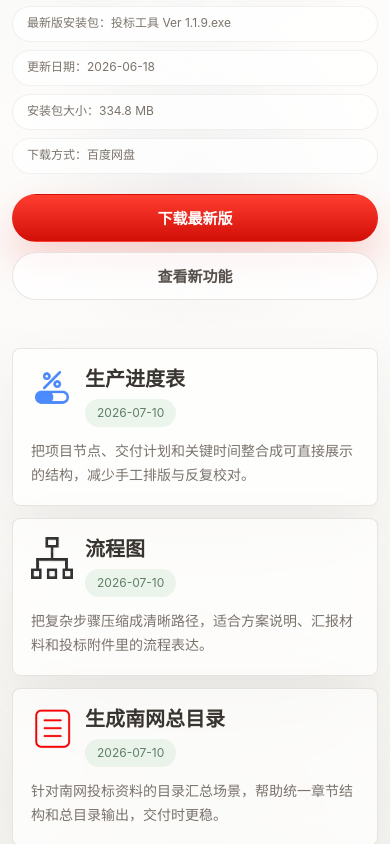
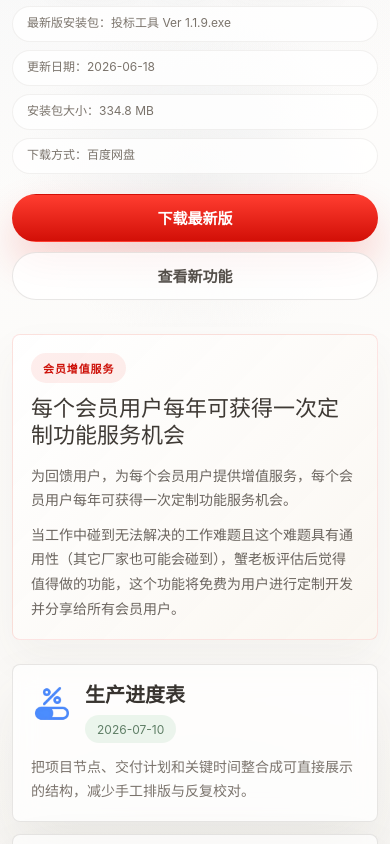
Before and after one commit to wyf-cloud/release-site, a plain HTML site: page index.html in a window 390 px wide. Shown: the part 517-1361 px from the top of the page. Drawn offline with Linux system fonts and the light colour scheme.

Commit message:
Add member value-added service section

```diff
--- a/index.html
+++ b/index.html
@@ -81,6 +81,7 @@
 
       .site-header,
       .hero,
+      .member-band,
       .feature-strip,
       .update-band,
       .site-footer {
@@ -271,6 +272,60 @@
         margin-top: 28px;
       }
 
+      .member-band {
+        padding: 12px 0 10px;
+      }
+
+      .member-panel {
+        display: grid;
+        grid-template-columns: minmax(180px, 240px) minmax(0, 1fr);
+        gap: 18px 30px;
+        align-items: start;
+        padding: 24px 26px;
+        border: 1px solid rgba(239, 38, 28, 0.12);
+        border-radius: 8px;
+        background: linear-gradient(135deg, rgba(255, 255, 255, 0.92) 0%, rgba(250, 246, 240, 0.88) 100%);
+        box-shadow: 0 18px 42px rgba(82, 71, 62, 0.05);
+      }
+
+      .member-summary {
+        display: grid;
+        gap: 12px;
+        justify-items: start;
+      }
+
+      .member-kicker {
+        display: inline-flex;
+        align-items: center;
+        min-height: 34px;
+        padding: 0 14px;
+        border-radius: 999px;
+        background: rgba(239, 38, 28, 0.08);
+        color: var(--accent-deep);
+        font-size: 12px;
+        font-weight: 700;
+        letter-spacing: 0.08em;
+      }
+
+      .member-summary h2 {
+        margin: 0;
+        font-size: 28px;
+        font-weight: 500;
+        line-height: 1.2;
+        color: #3f3a35;
+      }
+
+      .member-copy p {
+        margin: 0;
+        color: #6b655f;
+        font-size: 15px;
+        line-height: 1.9;
+      }
+
+      .member-copy p + p {
+        margin-top: 10px;
+      }
+
       .btn {
         display: inline-flex;
         align-items: center;
@@ -437,6 +492,14 @@
         .feature-card:last-child {
           grid-column: 1 / -1;
         }
+
+        .member-panel {
+          grid-template-columns: 1fr;
+        }
+
+        .member-summary h2 {
+          font-size: 24px;
+        }
       }
 
       @media (max-width: 720px) {
@@ -446,6 +509,7 @@
 
         .site-header,
         .hero,
+        .member-band,
         .feature-strip,
         .contact-band,
         .site-footer {
@@ -536,6 +600,31 @@
         .hero-actions {
           gap: 10px;
           margin-top: 20px;
+        }
+
+        .member-band {
+          padding: 6px 0 4px;
+        }
+
+        .member-panel {
+          gap: 14px;
+          padding: 18px;
+        }
+
+        .member-kicker {
+          min-height: 30px;
+          padding: 0 12px;
+          font-size: 11px;
+        }
+
+        .member-summary h2 {
+          font-size: 22px;
+          line-height: 1.25;
+        }
+
+        .member-copy p {
+          font-size: 14px;
+          line-height: 1.76;
         }
 
         .btn {
@@ -677,6 +766,19 @@
           </div>
         </section>
 
+        <section class="member-band" aria-label="会员增值服务">
+          <div class="member-panel">
+            <div class="member-summary">
+              <span class="member-kicker">会员增值服务</span>
+              <h2>每个会员用户每年可获得一次定制功能服务机会</h2>
+            </div>
+            <div class="member-copy">
+              <p>为回馈用户，为每个会员用户提供增值服务，每个会员用户每年可获得一次定制功能服务机会。</p>
+              <p>当工作中碰到无法解决的工作难题且这个难题具有通用性（其它厂家也可能会碰到），蟹老板评估后觉得值得做的功能，这个功能将免费为用户进行定制开发并分享给所有会员用户。</p>
+            </div>
+          </div>
+        </section>
+
         <section class="feature-strip" id="features" aria-label="三个新功能">
           <article class="feature-card">
             <div class="feature-head">
```
